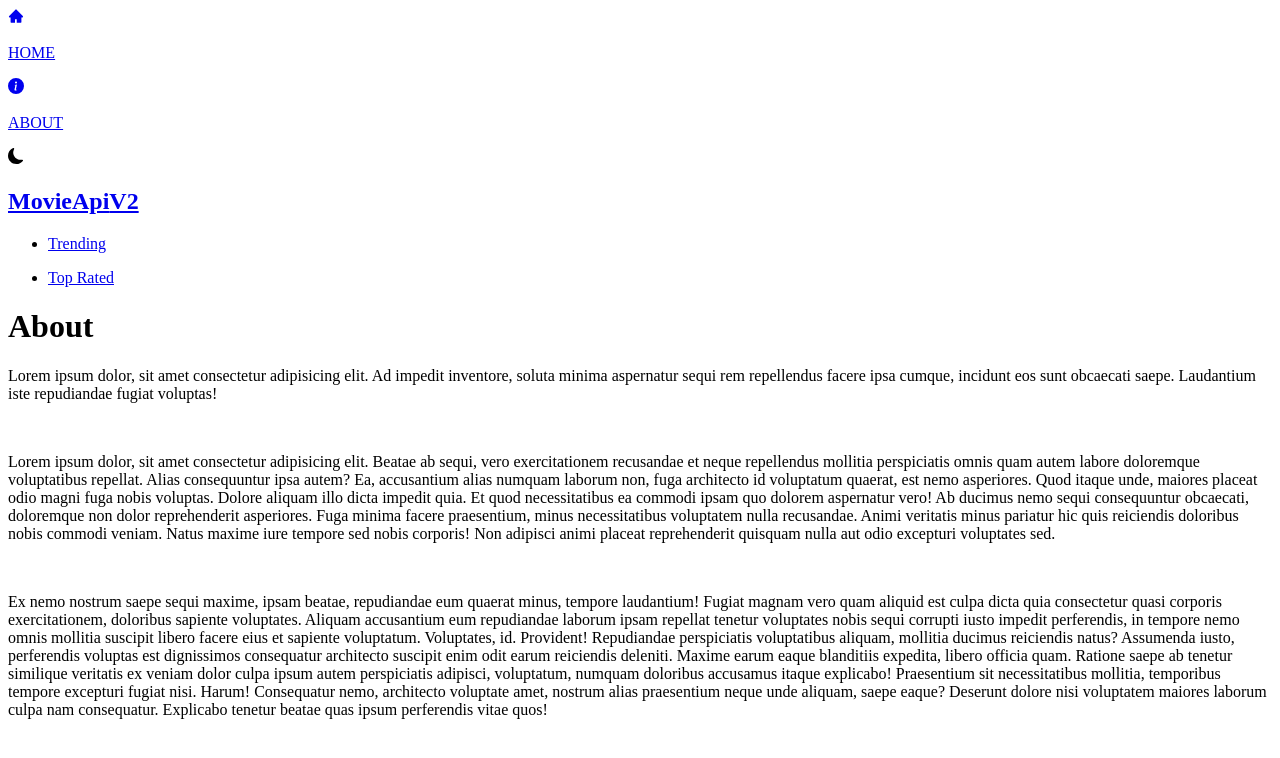
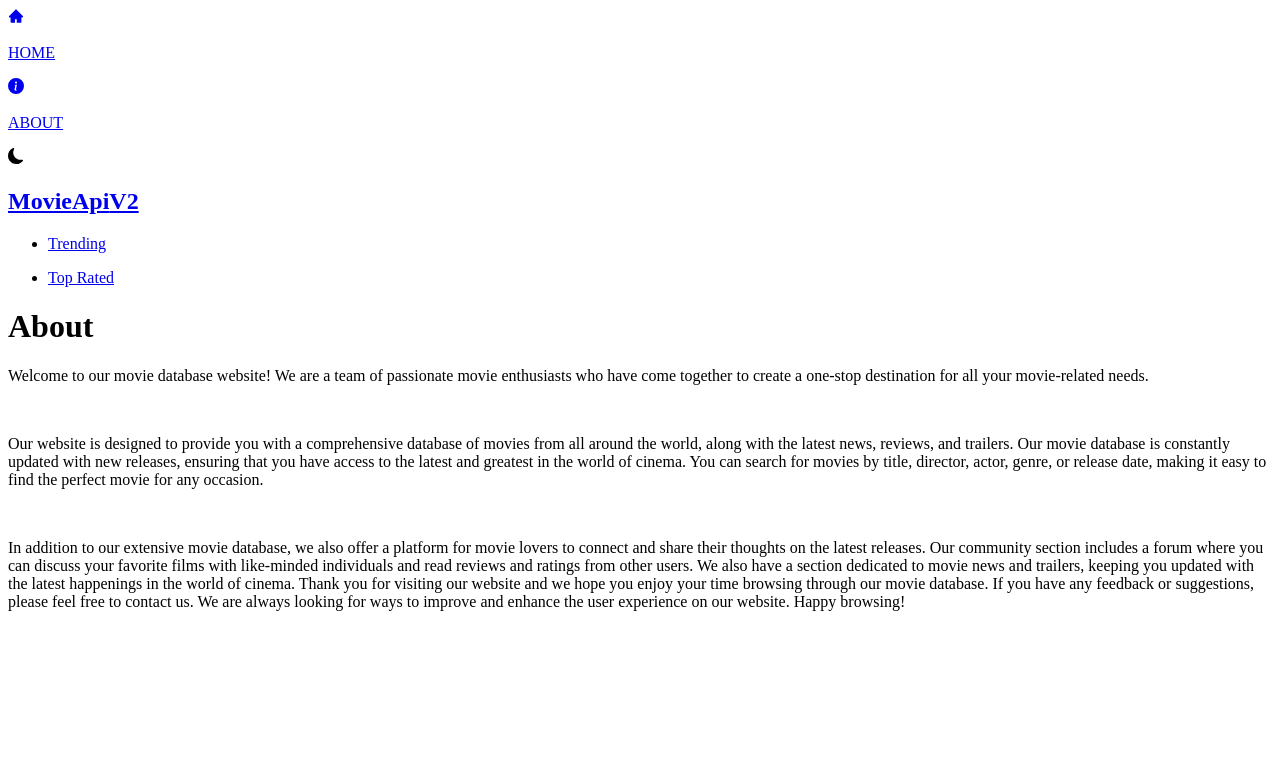
Before and after one commit to GilbertArdila/movies-v2.0, a Next.js app: page /about in a window 1280 px wide. Shown: the top 758 px of the page. Built offline with nearby package versions, Linux system fonts and the light colour scheme.

Commit message:
movie page done

```diff
--- a/next.config.js
+++ b/next.config.js
@@ -2,7 +2,11 @@
 const nextConfig = {
     images:{
         domains: ['image.tmdb.org']
-    }
+    },
+    env: {
+        API_KEY: process.env.API_KEY,
+        BASE_URL: process.env.BASE_URL
+      },
 }
 
 module.exports = nextConfig
--- a/src/app/about/page.jsx
+++ b/src/app/about/page.jsx
@@ -4,20 +4,31 @@ const About = () => {
   return (
     <div className='max-w-6xl mx-auto space-x-4 p-4'>
         <h1 className='text-2xl font-medium text-amber-600'>About</h1>
-        <p>Lorem ipsum dolor, sit amet consectetur adipisicing elit. Ad impedit inventore, soluta minima aspernatur sequi rem repellendus facere ipsa cumque, incidunt eos sunt obcaecati saepe. Laudantium iste repudiandae fugiat voluptas!</p>
+        <p>Welcome to our movie database website! We are a team of passionate movie
+        enthusiasts who have come together to create a one-stop destination for
+        all your movie-related needs.</p>
         <br />
-        <p>Lorem ipsum dolor, sit amet consectetur adipisicing elit. Beatae ab sequi, vero exercitationem recusandae et neque repellendus mollitia perspiciatis omnis quam autem labore doloremque voluptatibus repellat. Alias consequuntur ipsa autem?
-        Ea, accusantium alias numquam laborum non, fuga architecto id voluptatum quaerat, est nemo asperiores. Quod itaque unde, maiores placeat odio magni fuga nobis voluptas. Dolore aliquam illo dicta impedit quia.
-        Et quod necessitatibus ea commodi ipsam quo dolorem aspernatur vero! Ab ducimus nemo sequi consequuntur obcaecati, doloremque non dolor reprehenderit asperiores. Fuga minima facere praesentium, minus necessitatibus voluptatem nulla recusandae.
-        Animi veritatis minus pariatur hic quis reiciendis doloribus nobis commodi veniam. Natus maxime iure tempore sed nobis corporis! Non adipisci animi placeat reprehenderit quisquam nulla aut odio excepturi voluptates sed.
+        <p> Our website is designed to provide you with a comprehensive database of
+        movies from all around the world, along with the latest news, reviews,
+        and trailers. Our movie database is constantly updated with new
+        releases, ensuring that you have access to the latest and greatest in
+        the world of cinema. You can search for movies by title, director,
+        actor, genre, or release date, making it easy to find the perfect movie
+        for any occasion.
         </p>
         <br />
         <p>
-        Ex nemo nostrum saepe sequi maxime, ipsam beatae, repudiandae eum quaerat minus, tempore laudantium! Fugiat magnam vero quam aliquid est culpa dicta quia consectetur quasi corporis exercitationem, doloribus sapiente voluptates.
-        Aliquam accusantium eum repudiandae laborum ipsam repellat tenetur voluptates nobis sequi corrupti iusto impedit perferendis, in tempore nemo omnis mollitia suscipit libero facere eius et sapiente voluptatum. Voluptates, id. Provident!
-        Repudiandae perspiciatis voluptatibus aliquam, mollitia ducimus reiciendis natus? Assumenda iusto, perferendis voluptas est dignissimos consequatur architecto suscipit enim odit earum reiciendis deleniti. Maxime earum eaque blanditiis expedita, libero officia quam.
-        Ratione saepe ab tenetur similique veritatis ex veniam dolor culpa ipsum autem perspiciatis adipisci, voluptatum, numquam doloribus accusamus itaque explicabo! Praesentium sit necessitatibus mollitia, temporibus tempore excepturi fugiat nisi. Harum!
-        Consequatur nemo, architecto voluptate amet, nostrum alias praesentium neque unde aliquam, saepe eaque? Deserunt dolore nisi voluptatem maiores laborum culpa nam consequatur. Explicabo tenetur beatae quas ipsum perferendis vitae quos!
+        In addition to our extensive movie database, we also offer a platform
+        for movie lovers to connect and share their thoughts on the latest
+        releases. Our community section includes a forum where you can discuss
+        your favorite films with like-minded individuals and read reviews and
+        ratings from other users. We also have a section dedicated to movie news
+        and trailers, keeping you updated with the latest happenings in the
+        world of cinema. Thank you for visiting our website and we hope you
+        enjoy your time browsing through our movie database. If you have any
+        feedback or suggestions, please feel free to contact us. We are always
+        looking for ways to improve and enhance the user experience on our
+        website. Happy browsing!
         </p>
     </div>
   )
--- a/src/components/Movies.jsx
+++ b/src/components/Movies.jsx
@@ -1,8 +1,8 @@
 import { useEffect, useState } from 'react';
 import Card from './Card';
 
-const API_KEY = '2936cc9219aecbda25b4a3b64ecc9272';
-const BASE_URL = 'https://api.themoviedb.org/3/';
+const API_KEY = process.env.API_KEY;
+const BASE_URL = process.env.BASE_URL;
 
 
 
```
Also changed, not shown: src/app/movie/[id]/page.jsx (added, +53 -0 lines), src/components/Card.jsx (+5 -3 lines), 1 other file (tests, documents, lock files or other folders).
